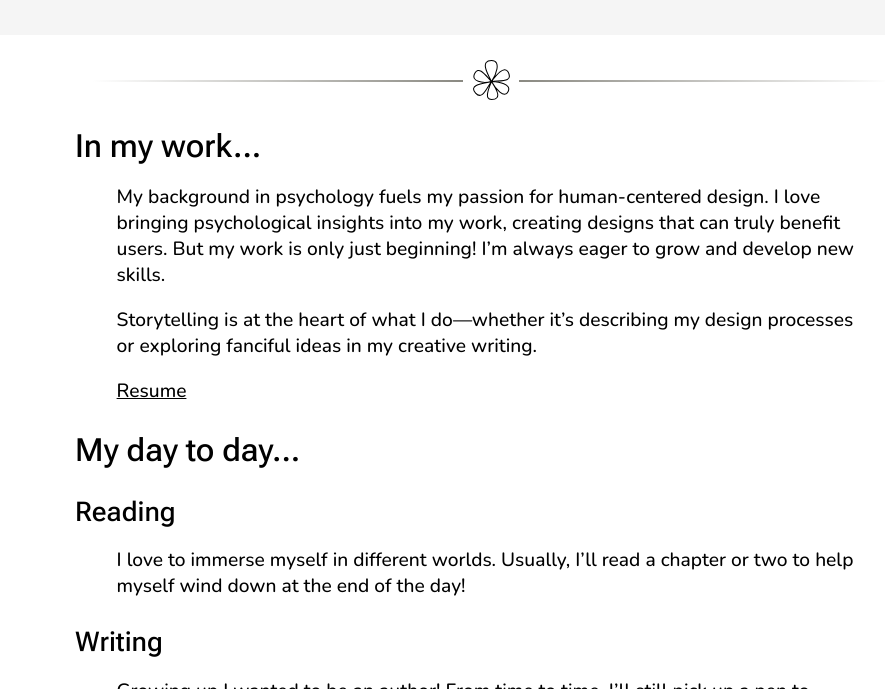
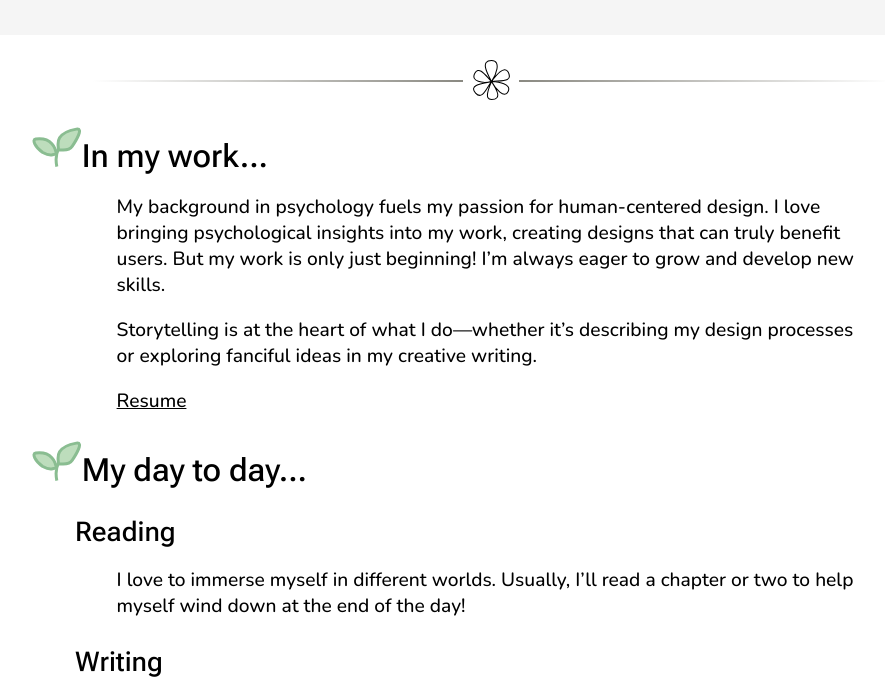
Before and after one commit to kdelgado921/portfolio, a plain HTML site: page about.html in a window 1280 px wide. Shown: the part 735-1424 px from the top of the page, without its empty margins (149-1034 px from the left). Drawn offline with nearby package versions, Linux system fonts and the light colour scheme.

Commit message:
Updated about me
Updated the get to know me button so it navigates to the correct place. And added the sprout icons for some pop.

```diff
--- a/about.html
+++ b/about.html
@@ -47,7 +47,7 @@
                     <p>My name is Keilani Delgado and I am currently a 5th year student at UC Irvine pursuing a B.S.
                         in Informatics with a specialization in HCI and a B.A. in Psychological Science.</p>
 
-                    <a class="button" href="#work">Get to know me!</a>
+                    <a class="button" href="#more-me">Get to know me!</a>
 
                 </div>
             </div>
@@ -57,10 +57,10 @@
 
     <!-- Get to know me -->
     <section>
-        <hr class="flower">
+        <hr class="flower" id="more-me">
 
         <!-- in my work -->
-        <h2>In my work...</h2>
+        <h2 class="image-text-sprout">In my work...</h2>
         <div class="body-text">
             <p>My background in psychology fuels my passion for human-centered design.
                 I love bringing psychological insights into my work, creating designs that can truly benefit users.
@@ -74,7 +74,7 @@
         <!-- end of in my work -->
 
         <!-- my day to day -->
-        <h2>My day to day...</h2>
+        <h2 class="image-text-sprout">My day to day...</h2>
 
         <!-- reading -->
         <h3>Reading</h3>
--- a/style.css
+++ b/style.css
@@ -375,6 +375,11 @@ section {
     padding-right: 1%;
 }
 
+.image-text-sprout:before {
+    content: url(Media/Icons/sprout.svg);
+    margin-left: -5.2%;
+}
+
 .body-text {
     max-width: 90%;
     margin: 0 auto;
```
Also changed, not shown: Media/Icons/sprout.svg (added).
